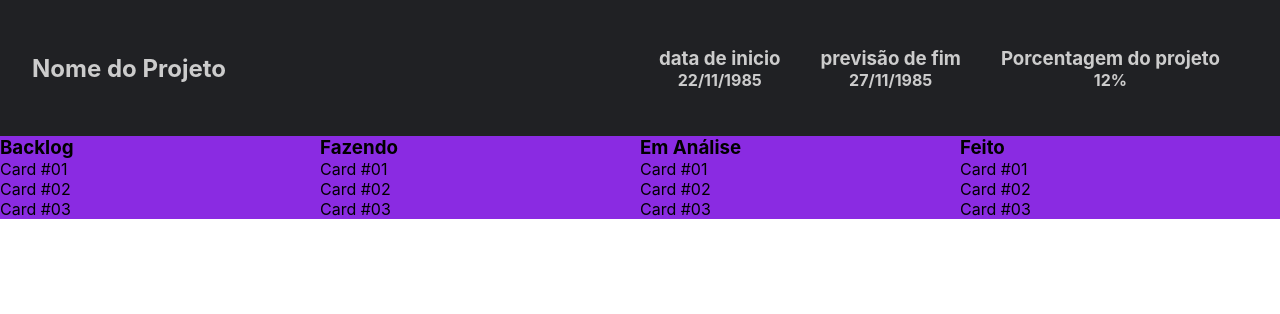
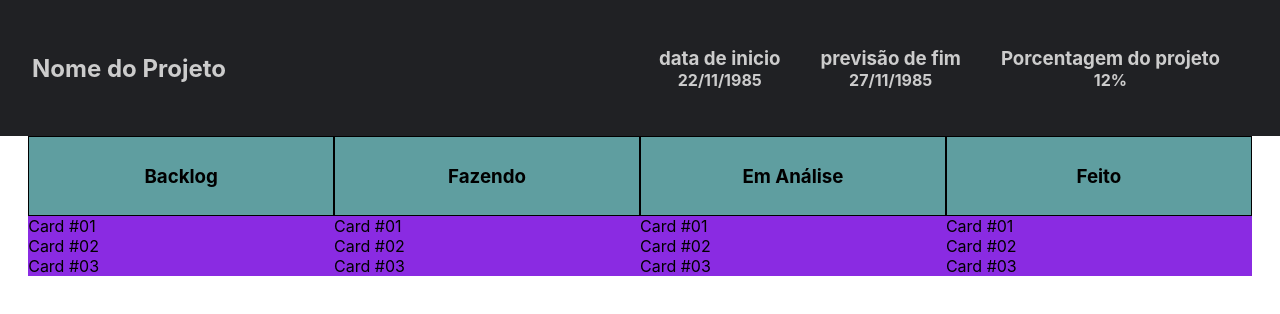
Before and after one commit to OliveiraBRE/sistema-gerenciamento-processos-front-pit2, a React (Create React App) app: page / in a window 1280 px wide. Shown: the top 314 px of the page. Built offline with nearby package versions, Linux system fonts and the light colour scheme.

Commit message:
fix: card column

```diff
--- a/src/PAINEL/Column.css
+++ b/src/PAINEL/Column.css
@@ -1,10 +1,19 @@
-.column {
+.column,
+.column-title {
   display: flex;
 }
 
 .column {
-  width: 100vw;
+  width: 23.9vw;
   justify-content: center;
   flex-direction: column;
   background-color: blueviolet;
 }
+
+.column-title {
+  height: 10vh;
+  justify-content: center;
+  align-items: center;
+  background-color: cadetblue;
+  border: 0.1rem solid #000;
+}
--- a/src/PAINEL/Painel.css
+++ b/src/PAINEL/Painel.css
@@ -1,4 +1,6 @@
 .columns {
+  width: 100vw;
   display: flex;
-
+  justify-content: center;
+  align-items: center;
 }
--- a/src/PAINEL/SideBar.css
+++ b/src/PAINEL/SideBar.css
@@ -21,9 +21,6 @@
 .side-bar__title {
   align-items: center;
   color: var(--title-color);
-}
-
-.side-bar__title {
   padding-left: 2.5vw;
 }
 
```
